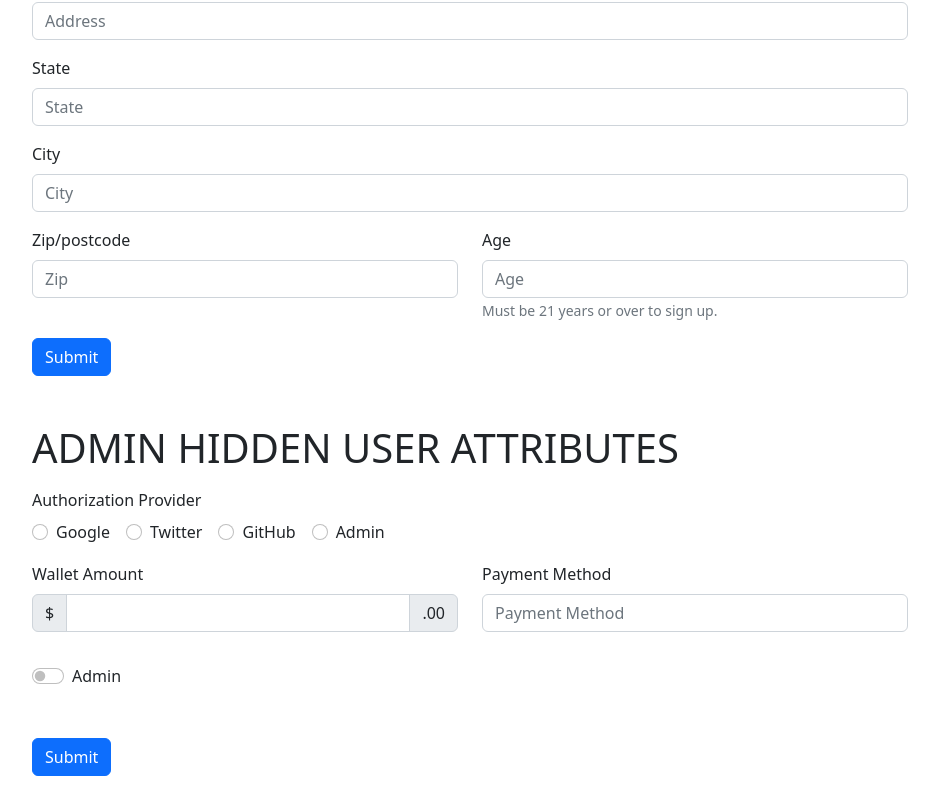
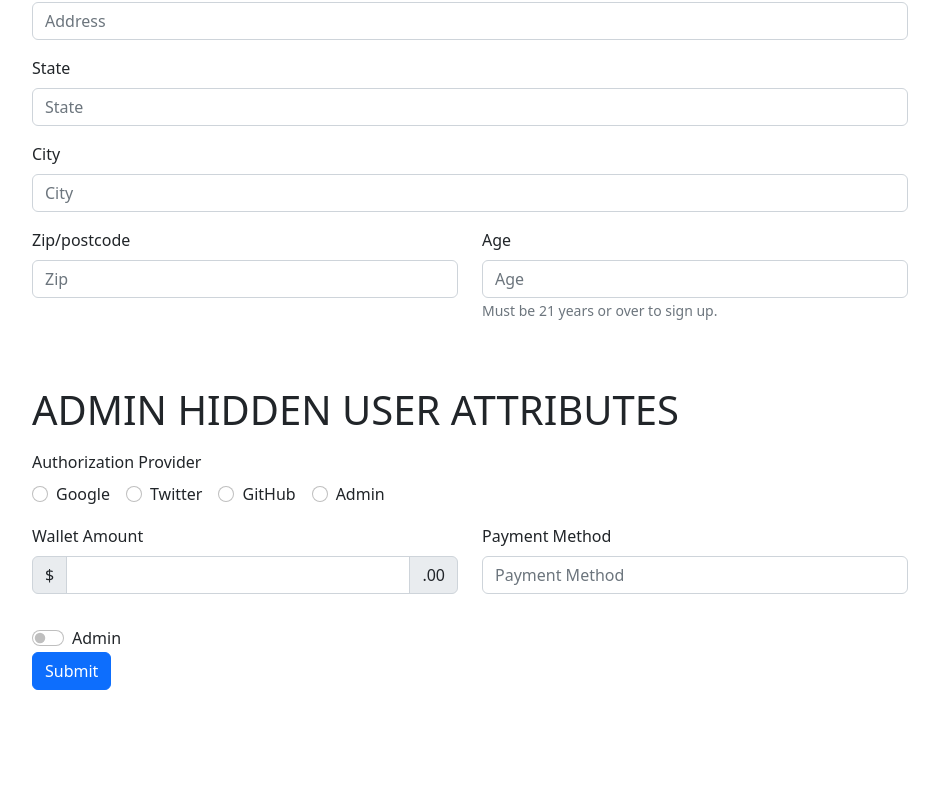
Before and after one commit to AllRightBet/AllRightBetClient, a React (Create React App) app: page /create-user in a window 1280 px wide. Shown: the part 516-1324 px from the top of the page, without its empty margins (170-1109 px from the left). After the commit the page ends 1238 px from the top, so only its background shows below. Built offline with nearby package versions, Linux system fonts and the light colour scheme.

Commit message:
SignUp Admin Options Comonent

```diff
--- a/src/App.js
+++ b/src/App.js
@@ -7,7 +7,8 @@ import SignUp from "./components/Users/Display/SignUp/SignUp";
 
 import AdminDashboard from "./components/Admin/Display/AdminDashboard.js";
 import AdminCreateFightCard from "./components/Admin/Forms/Admin_CreateFightCard"
-import AdminCreateUser from "./components/Admin/Forms/Admin_CreateUser"
+import SignUpForm from "./components/Users/Forms/SignUpForm";
+
 
 
 
@@ -26,7 +27,7 @@ const App = () => {
         {/* ADMIN INTERFACE */}
         <Route path="/admin" element={<AdminDashboard />} />
         <Route path="/create-fight-card" element={<AdminCreateFightCard />} />
-        <Route path="/create-user" element={<AdminCreateUser />} />
+        <Route path="/create-user" element={<SignUpForm isAdmin={true} />} />
 
         <Route path="/all-users" element={<AdminDashboard />} />
         <Route path="/all-bets" element={<AdminDashboard />} />
--- a/src/components/Admin/Forms/Admin_CreateUser.js
+++ b/src/components/Admin/Forms/Admin_CreateUser.js
@@ -21,12 +21,6 @@ const Admin_CreateUser = () => {
 
   return (
     <>
-      <SignUpForm />
-
-
-
-      <Container>
-        <Form >
           <h1 className='mt-5 mb-3'>ADMIN HIDDEN USER ATTRIBUTES</h1>
           <Row>
             <Col>
@@ -99,16 +93,6 @@ const Admin_CreateUser = () => {
             </Col>
           </Row>
 
-
-          <Button className="mt-5" variant="primary" type="submit">
-            Submit
-          </Button>
-        </Form>
-
-      </Container>
-
-
-
     </>
   )
 }
--- a/src/components/Users/Display/SignUp/SignUp.js
+++ b/src/components/Users/Display/SignUp/SignUp.js
@@ -4,7 +4,7 @@ import SignUpForm from "../../Forms/SignUpForm";
 const SignUp = () => {
   return (
     <div>
-      <SignUpForm />
+      <SignUpForm isAdmin={false} />
     </div>
   );
 };
--- a/src/components/Users/Forms/SignUpForm.js
+++ b/src/components/Users/Forms/SignUpForm.js
@@ -4,8 +4,9 @@ import Form from "react-bootstrap/Form";
 import React, { useState } from "react";
 import { Container, Row, Col } from "react-bootstrap";
 import { signUp } from "../../../api/auth";
+import Admin_CreateUser from "../../Admin/Forms/Admin_CreateUser";
 
-const SignUpForm = () => {
+const SignUpForm = ({ isAdmin }) => {
   const [firstName, setFirstName] = useState("");
   const [lastName, setLastName] = useState("");
   const [userName, setUserName] = useState("");
@@ -160,6 +161,11 @@ const SignUpForm = () => {
             </Form.Group >
           </Col >
         </Row >
+
+        {/* IF ADMIN */}
+        {isAdmin ? <Admin_CreateUser /> : null}
+
+
         <Button variant="primary" type="submit">
           Submit
         </Button>
```
